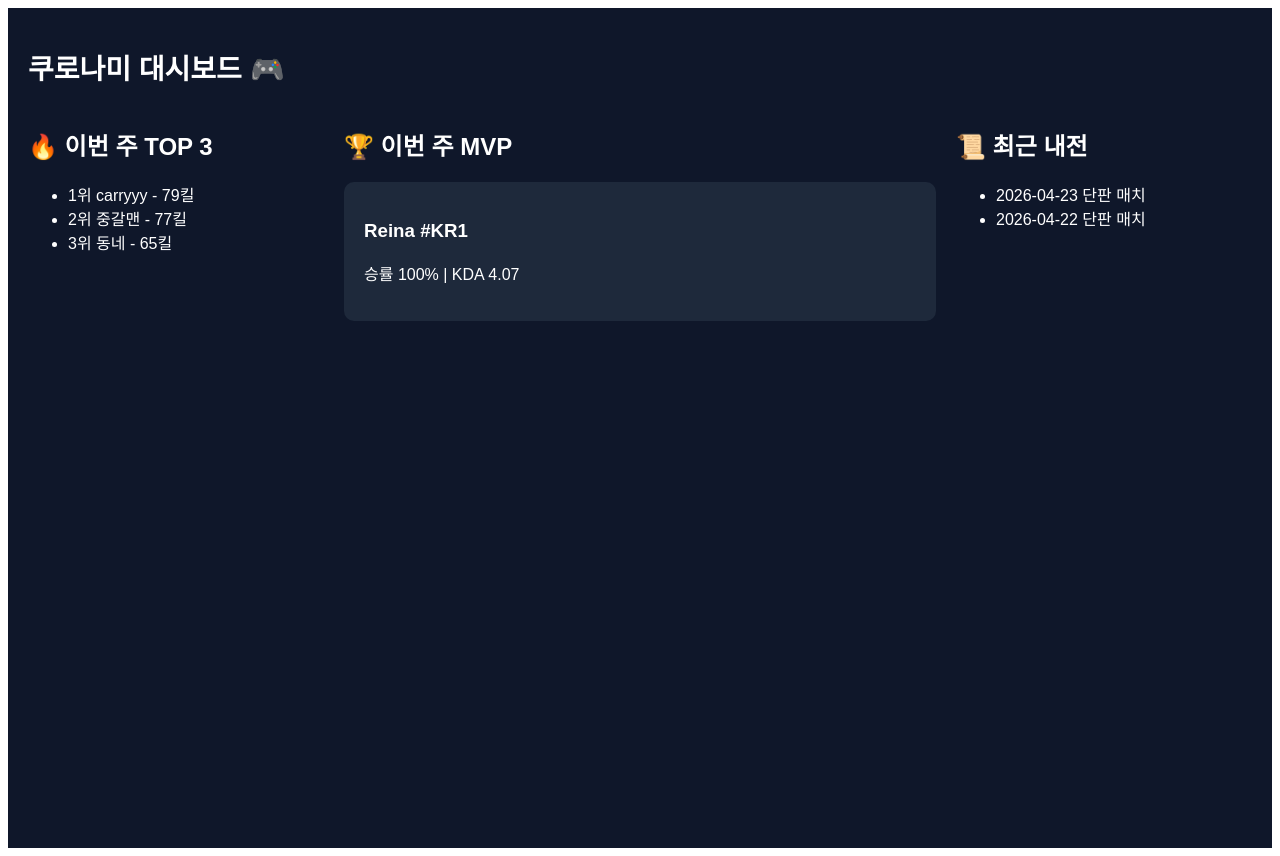
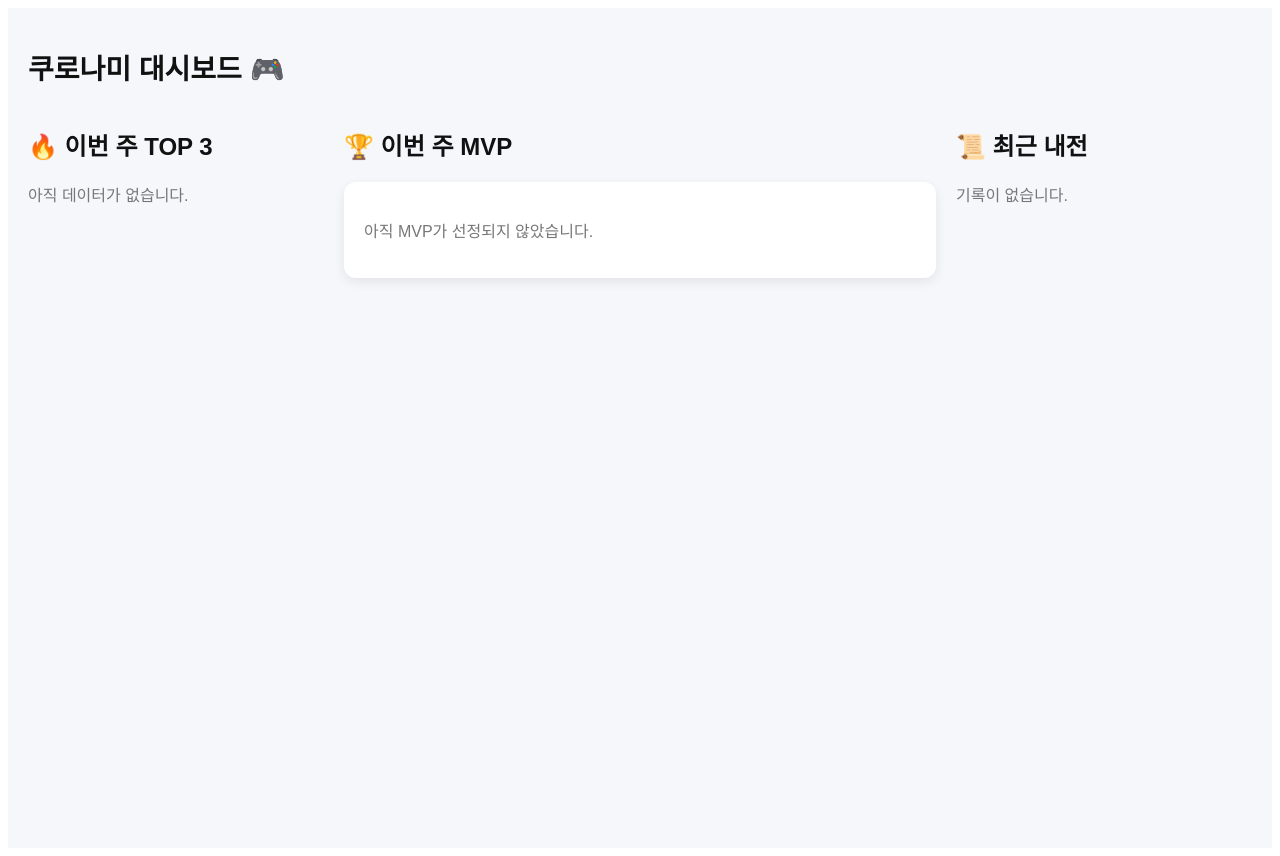
Before and after one commit to yoona0321/kuronami-dashboard, a Next.js app: page / in a window 1280 px wide. Built offline with nearby package versions, Linux system fonts and the light colour scheme.

Commit message:
remove dummy data

```diff
--- a/pages/index.js
+++ b/pages/index.js
@@ -1,9 +1,9 @@
 export default function Home() {
   return (
     <div style={{
-      background: "#0f172a",
+      background: "#f5f7fb",
       minHeight: "100vh",
-      color: "white",
+      color: "#111",
       padding: "20px",
       fontFamily: "sans-serif"
     }}>
@@ -16,33 +16,26 @@ export default function Home() {
         {/* 왼쪽 */}
         <div style={{ flex: 1 }}>
           <h2>🔥 이번 주 TOP 3</h2>
-          <ul>
-            <li>1위 carryyy - 79킬</li>
-            <li>2위 중갈맨 - 77킬</li>
-            <li>3위 동네 - 65킬</li>
-          </ul>
+          <p style={{ color: "#777" }}>아직 데이터가 없습니다.</p>
         </div>
 
         {/* 중앙 */}
         <div style={{ flex: 2 }}>
           <h2>🏆 이번 주 MVP</h2>
           <div style={{
-            background: "#1e293b",
+            background: "white",
             padding: "20px",
-            borderRadius: "10px"
+            borderRadius: "12px",
+            boxShadow: "0 4px 12px rgba(0,0,0,0.08)"
           }}>
-            <h3>Reina #KR1</h3>
-            <p>승률 100% | KDA 4.07</p>
+            <p style={{ color: "#777" }}>아직 MVP가 선정되지 않았습니다.</p>
           </div>
         </div>
 
         {/* 오른쪽 */}
         <div style={{ flex: 1 }}>
           <h2>📜 최근 내전</h2>
-          <ul>
-            <li>2026-04-23 단판 매치</li>
-            <li>2026-04-22 단판 매치</li>
-          </ul>
+          <p style={{ color: "#777" }}>기록이 없습니다.</p>
         </div>
 
       </div>
```
